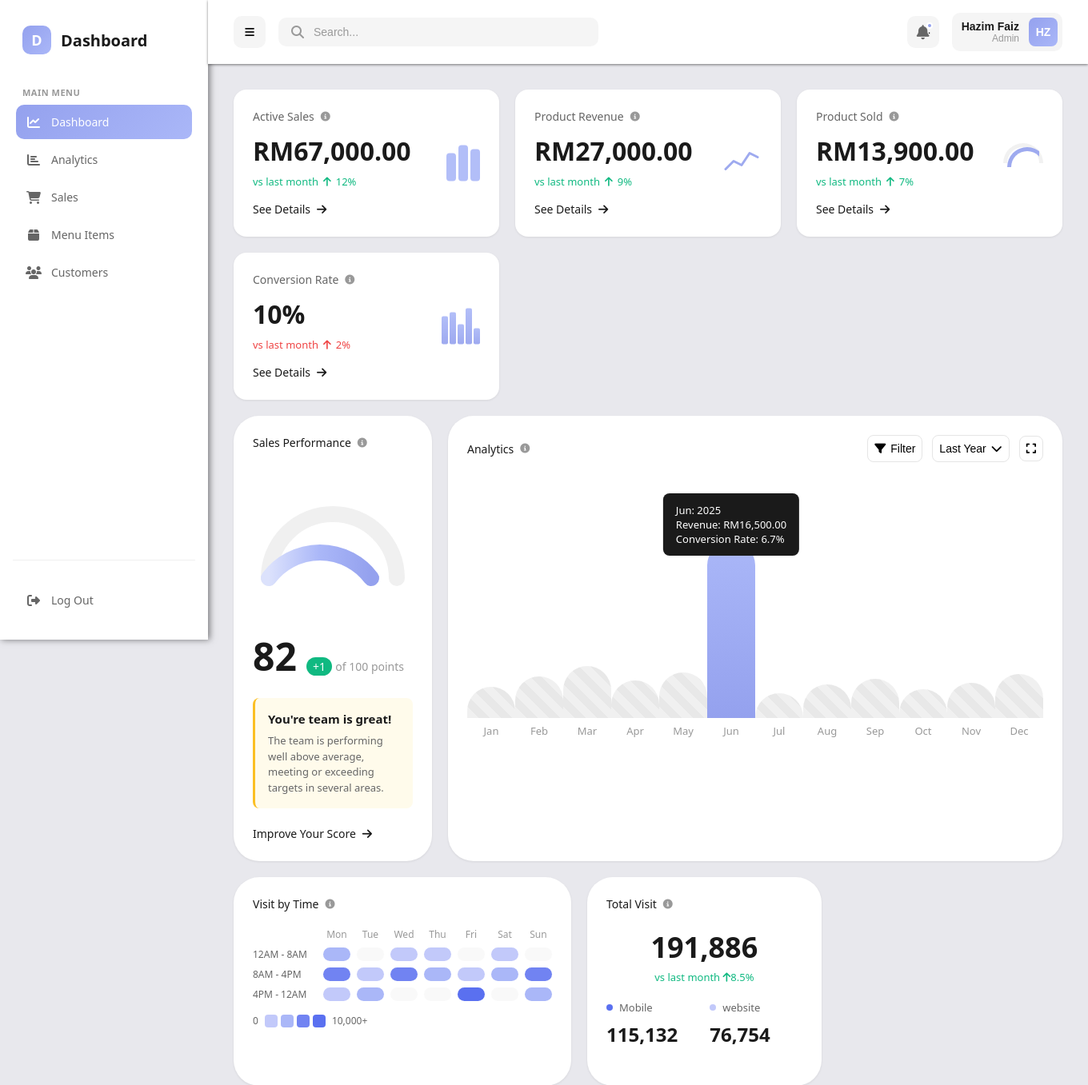
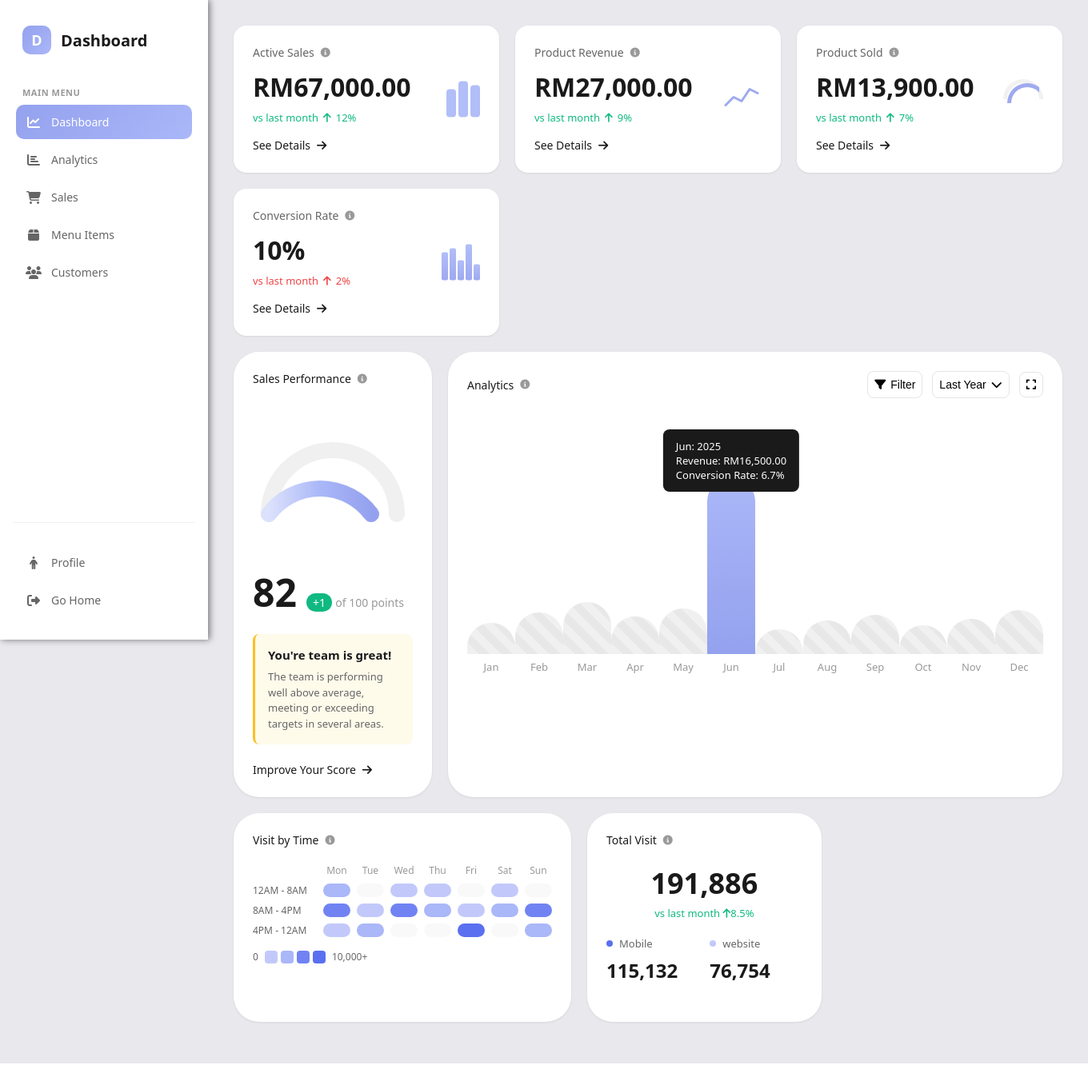
Before and after one commit to adamDaniel-txt/PROJECT-G02_01, a PHP site: page /dashboard.php in a window 1360 px wide. Shown: the top 1357 px of the page at 80% size. After the commit the page ends 1330 px from the top, so only its background shows below. Run offline with PHP 8.4, Linux system fonts and the light colour scheme.

Commit message:
ADD PROFILE & HOME BTN

```diff
--- a/dashboard.php
+++ b/dashboard.php
@@ -79,9 +79,13 @@
             </nav>
 
             <div class="sidebar-footer">
-                <a href="#" class="nav-item">
+                <a href="profile.php" class="nav-item">
+                    <i class="fa-solid fa-person"></i>
+                    <span>Profile</span>
+                </a>
+                <a href="index.php" class="nav-item">
                     <i class="fa-solid fa-right-from-bracket"></i>
-                    <span>Log Out</span>
+                    <span>Go Home</span>
                 </a>
             </div>
         </aside>
@@ -89,6 +93,7 @@
         <!--Main Content-->
         <div class="main-content">
             <!--Top Bar-->
+<!--
             <header class="top-bar">
                 <div style="display: flex; align-items: center; gap: 16px;">
                     <button class="mobile-menu-toggle" onclick="toggleSidebar()">
@@ -96,16 +101,16 @@
                     </button>
                     <div class="search-bar">
                         <i class="fa-solid fa-search"></i>
-                        <input type="text" placeholder="Search..."> <!--Dummy-->
+                        <input type="text" placeholder="Search...">
                     </div>
                 </div>
-                <div class="top-actions">
+                <div hidden class="top-actions">
                     <button class="icon-button">
                         <i class="fa-solid fa-bell"></i>
                         <span class="notification-badge">.</span>
                     </button>
 
-                    <!--Sample Profile-->
+                    Sample Profile
                     <button class="profile-button">
                         <div class="profile-info">
                             <div class="profile-name">Hazim Faiz</div>
@@ -115,6 +120,7 @@
                     </button>
                 </div>
             </header>
+-->
 
             <!--Dashboard Content-->
             <div class="dashboard">
```
